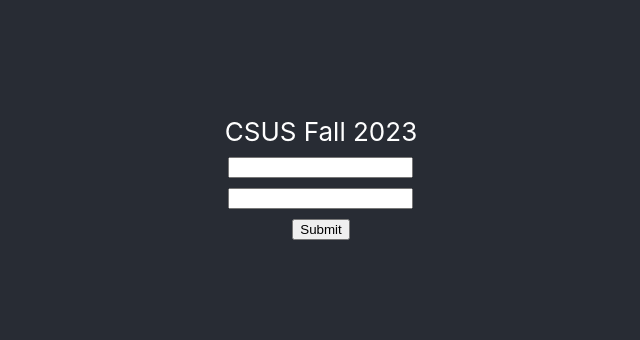
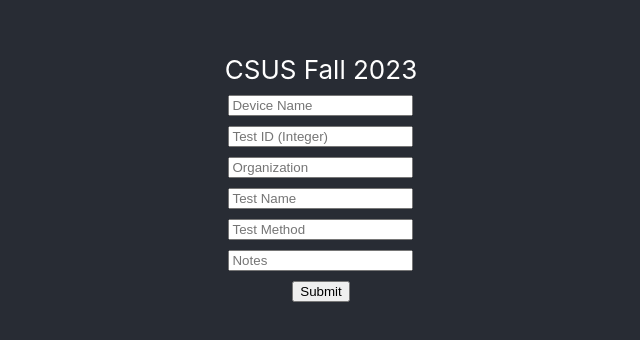
Before and after one commit to maxscottrutherford/BeamTeamCSC131, a React (Create React App) app: page / in a window 1280 px wide. Shown: the part 222-562 px from the top of the page, without its empty margins (319-959 px from the left). Built offline with nearby package versions, Linux system fonts and the light colour scheme; what @vendia/client would draw is missing.

Commit message:
Added more options to submit form

```diff
--- a/src/Demo.js
+++ b/src/Demo.js
@@ -6,7 +6,11 @@
 export const Demo = () => {
 
     const [device, setDevice] = useState();
+    const [testID, setTestID] = useState();
+    const [orgAssignment, setOrgAssignment] = useState();
     const [testName, setTestName] = useState();
+    const [testMethod, setTestMethod] = useState();
+    const [notes, setNotes] = useState();
     const [testList, setTestList] = useState();
 
     useEffect(() => {
@@ -29,8 +33,24 @@
         setDevice(event.target.value);
     }
 
+    const handleTestIDChange = (event) => {
+        setTestID(parseInt(event.target.value));
+    }
+
+    const handleOrgAssignmentChange = (event) => {
+        setOrgAssignment(event.target.value);
+    }
+
     const handleTestNameChange = (event) => {
         setTestName(event.target.value);
+    }
+
+    const handleTestMethodChange = (event) => {
+        setTestMethod(event.target.value);
+    }
+
+    const handleNotesChange = (event) => {
+        setNotes(event.target.value);
     }
 
     const handleSubmit = (event) => {
@@ -47,6 +67,7 @@
                         <input
                         type="text"
                         name ="Device"
+                        placeholder="Device Name"
                         value={device}
                         onChange={handleDeviceChange}
                         />
@@ -55,11 +76,53 @@
                     <div>
                         <input
                         type="text"
+                        name ="testID"
+                        placeholder="Test ID (Integer)"
+                        value={testID}
+                        onChange={handleTestIDChange}
+                        />
+                    </div>
+
+                    <div>
+                        <input
+                        type="text"
+                        name ="orgAssignment"
+                        placeholder="Organization"
+                        value={orgAssignment}
+                        onChange={handleOrgAssignmentChange}
+                        />
+                    </div>
+
+                    <div>
+                        <input
+                        type="text"
                         name ="testName"
+                        placeholder="Test Name"
                         value={testName}
                         onChange={handleTestNameChange}
                         />
                     </div>
+
+                    <div>
+                        <input
+                        type="text"
+                        name ="testMethod"
+                        placeholder="Test Method"
+                        value={testName}
+                        onChange={handleTestMethodChange}
+                        />
+                    </div>
+
+                    <div>
+                        <input
+                        type="text"
+                        name ="notes"
+                        placeholder="Notes"
+                        value={notes}
+                        onChange={handleNotesChange}
+                        />
+                    </div>
+
                     <input type="submit"/>
                 </form>
                 <div>
```
